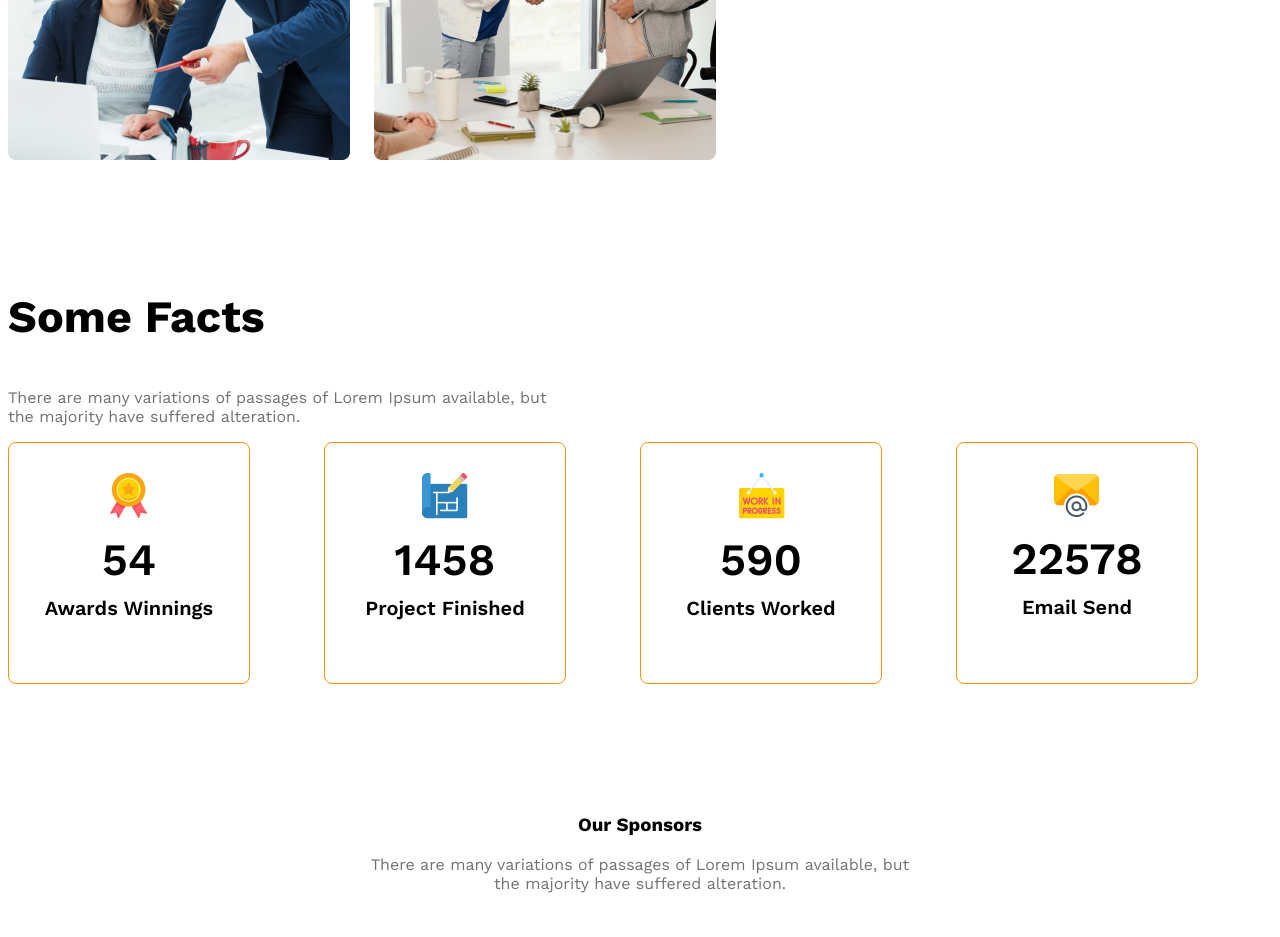
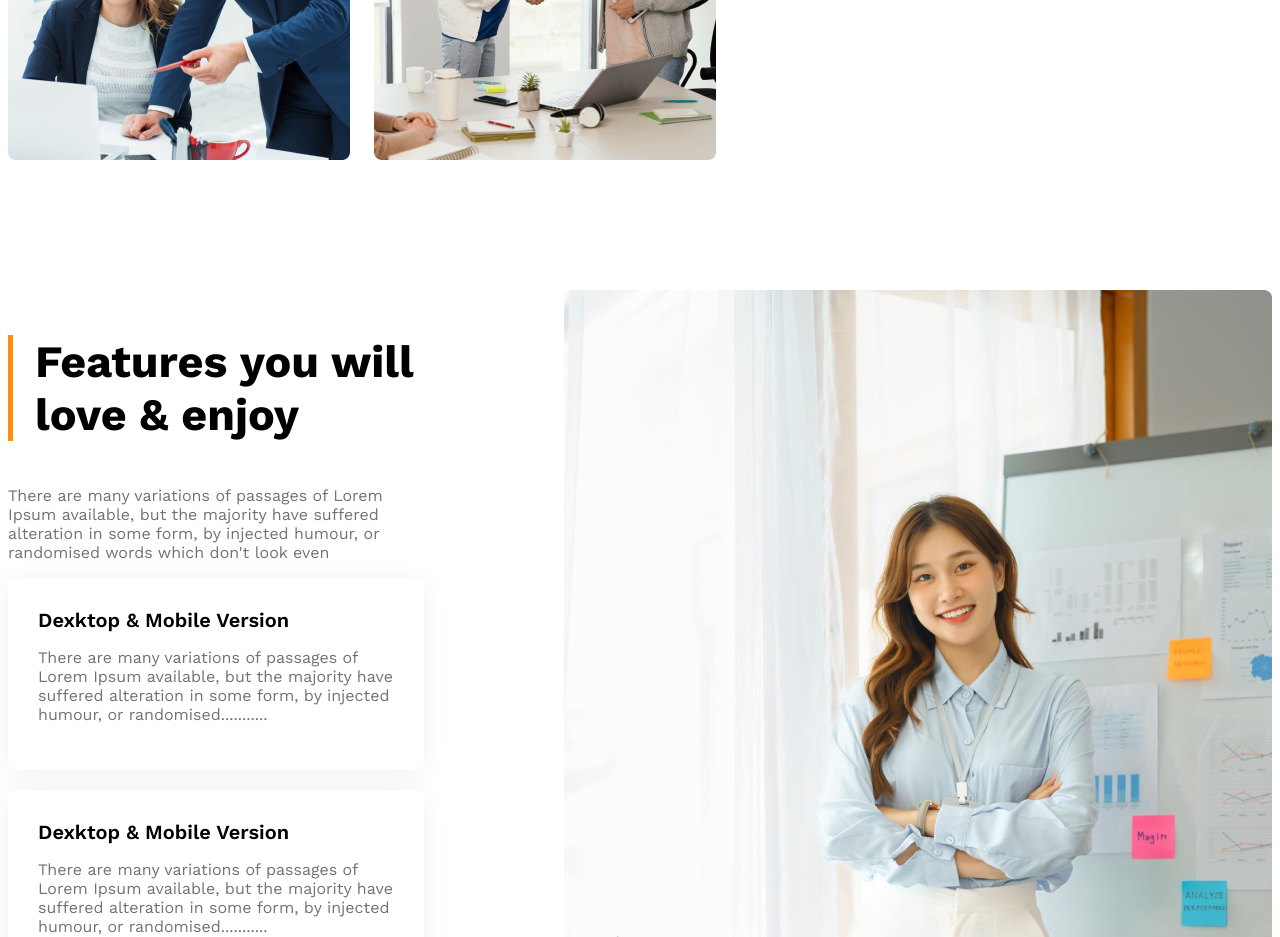
Before and after one commit to deluwarhoisn/G3-architect-webside, a plain HTML site: page index.html in a window 1280 px wide. Shown: the part 1862-2799 px from the top of the page. Drawn offline with nearby package versions, Linux system fonts and the light colour scheme.

Commit message:
added img and btn work and progresh

```diff
--- a/index.html
+++ b/index.html
@@ -48,8 +48,32 @@
         </section>
         <!-- tems section end -->
          <!-- features will enjoy -->
-          <section class="">
-
+          <section class="features display-flix">
+           <div>
+            <h3 id="features-section-title" class="section-title">Features you will <br> love & enjoy</h3>
+            <p class="text-light-gray">There are many variations of passages of Lorem Ipsum available, but the majority have suffered alteration in some form, by injected humour, or randomised words which don't look even</p>
+            <div class="feature-card">
+                <h4 class="feature-title">Dexktop & Mobile Version</h4>
+                <p class="text-light-gray">There are many variations of passages of Lorem Ipsum available, but the majority have suffered alteration in some form, by injected humour, or randomised...........</p>
+            </div>
+            <div class="feature-card">
+                <h4 class="feature-title">Dexktop & Mobile Version</h4>
+                <p class="text-light-gray">There are many variations of passages of Lorem Ipsum available, but the majority have suffered alteration in some form, by injected humour, or randomised...........</p>
+            </div>
+            <div class="feature-card">
+                <h4 class="feature-title">Dexktop & Mobile Version</h4>
+                <p class="text-light-gray">There are many variations of passages of Lorem Ipsum available, but the majority have suffered alteration in some form, by injected humour, or randomised...........</p>
+            </div>
+            <div class="feature-card">
+                <h4 class="feature-title">Dexktop & Mobile Version</h4>
+                <p class="text-light-gray">There are many variations of passages of Lorem Ipsum available, but the majority have suffered alteration in some form, by injected humour, or randomised...........</p>
+            </div>
+           </div>
+           <div>
+            <img src="./images/architect.png" alt="">
+            <button id="experience-badge" class="btn-primary"><span id="experience-year">10+Years</span> <br> <span>Experienc</span>
+            </button>
+           </div>
           </section>
           <!-- some facts -->
            <section>
--- a/style/styles.css
+++ b/style/styles.css
@@ -113,7 +113,10 @@ main>section {
 #Quick-list {
     font-weight: 500;
 }
-
+#features-section-title{
+    border-left: 5px solid #ff900e;
+    padding-left: 22px;
+}
 .facts-container {
     display: grid;
     grid-template-columns: repeat(4, 1fr);
@@ -156,9 +159,25 @@ main>section {
 .Sponsors-company{
     display: grid;
     grid-template-columns: repeat(5, 1fr);
+
 }
 .Sponsors-company img{
     filter: grayscale(100%)
+}
+.features{
+    gap: 140px;
+}
+.feature-card{
+    padding: 30px;
+    box-shadow: 0 4px 30px 0 rgba(0, 0, 0, 0.06);
+    margin-bottom: 20px;
+    border-radius: 8px;
+}
+.feature-card .feature-title{
+    font-weight: 600;
+    font-size: 1.25rem;
+    margin-top: 0px;
+    margin-bottom: 0px;
 }
 /* responciv media quer */
 @media screen and (max-width:576px) {
```
